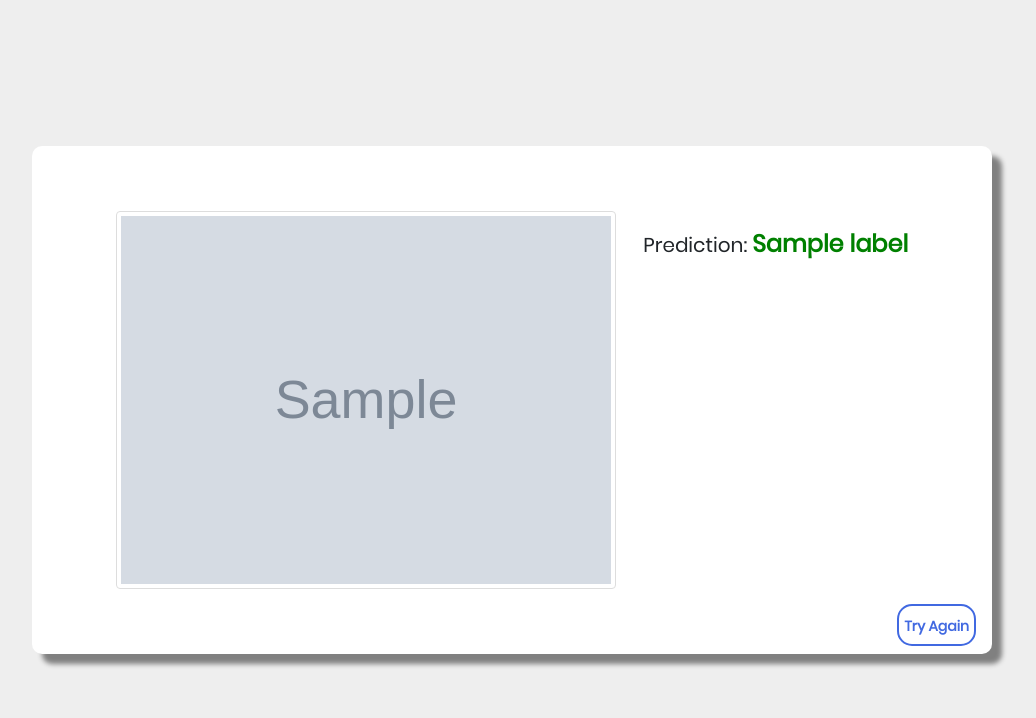
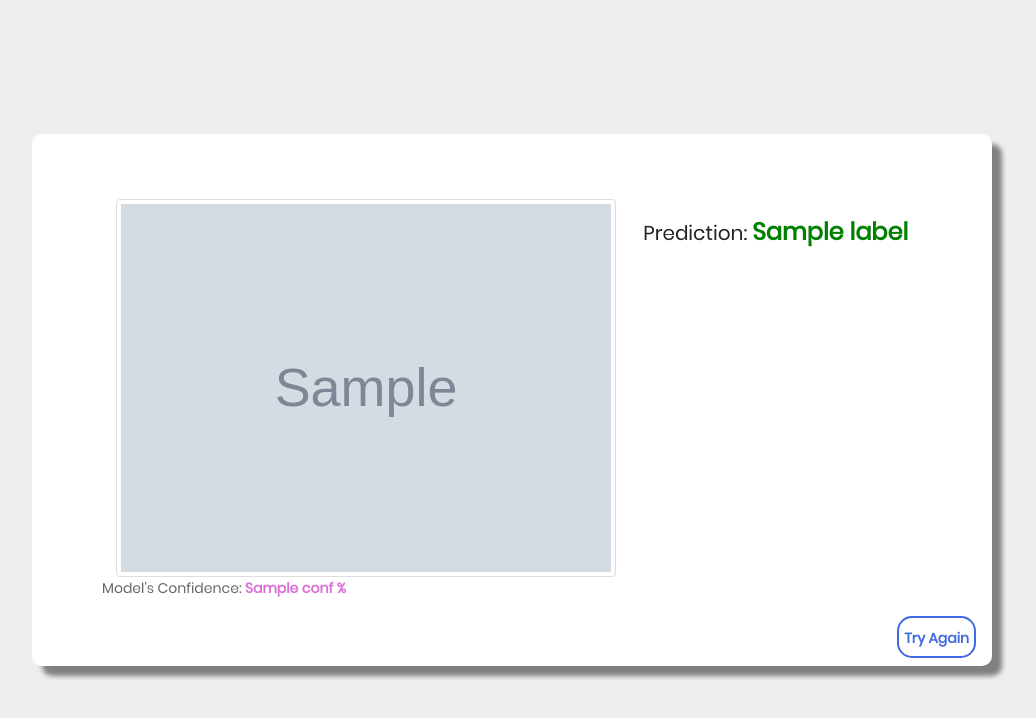
Before and after one commit to Gokulakrishnan-2000/covid, a Flask app: template templates/result.html in a window 1280 px wide. Shown: the top 718 px of the page, without its empty margins (128-1164 px from the left). Run offline with Flask 2, Linux system fonts and the light colour scheme; the template is opened without the code that fills it: most values are stand-ins (such as "Sample title", 1, 10 or a date in 2020); grey boxes marked "Sample" are stand-in pictures; some libraries are stand-ins or nearby versions.

Commit message:
added model confidence component

```diff
--- a/app.py
+++ b/app.py
@@ -37,15 +37,22 @@ def upload_image():
         x = np.expand_dims(x, axis=0)
         img_data = preprocess_input(x)
         classes = model.predict(img_data)
+        print("Classes:::::: ",classes)
         New_pred = np.argmax(classes, axis=1)
+        print("New-pred:::::: ",New_pred)
+
         if New_pred==[1]:
             print('Prediction: Normal')
             label = "Normal"
+            print("Prediction accuracy:::: ",str(classes[0][1]*100))
+            conf = str(classes[0][1]*100)[:5]
         else:
             print('Prediction: Corona')
             label = "Corona"
+            print("Prediction accuracy:::: ",str(classes[0][0]*100))
+            conf = str(classes[0][0]*100)[:5]
 
-        return render_template("result.html",label=label,img_path=img_path)
+        return render_template("result.html",label=label,img_path=img_path,conf=conf)
 
 
 
--- a/templates/result.html
+++ b/templates/result.html
@@ -59,6 +59,10 @@
 	  color: royalblue;
 
   }
+  .conf {
+	  font-weight: bolder;
+	  color:orchid;
+  }
 
     </style>
 </head>
@@ -70,8 +74,10 @@
 				<img src="{{img_path}}" alt="img" width="500" height="500" class="img-thumbnail d-img" />
 				{% if label == "Corona" %}
 					<h5 class="label">Prediction: <span class="res" style="color: red;">{{label}}</span> </h5>
+					<p>Model's Confidence: <span class="conf">{{conf}} %</span></p>
 				{% else %}
 					<h5 class="label">Prediction: <span class="res" style="color: green;">{{label}}</span> </h5>
+					<p>Model's Confidence: <span class="conf">{{conf}} %</span></p>
 				{% endif %}
 				<div class="link">
 					<a href="/">Try Again</a>
```
Also changed, not shown: static/uploads/COVID-10.png (added), static/uploads/COVID-1023.png (added), static/uploads/COVID-1030.png (added), static/uploads/COVID-1049.png (added), static/uploads/COVID-1079.png (added), static/uploads/COVID-1096.png (added), static/uploads/COVID-1187.png (added), static/uploads/Normal-10035.png (added).
